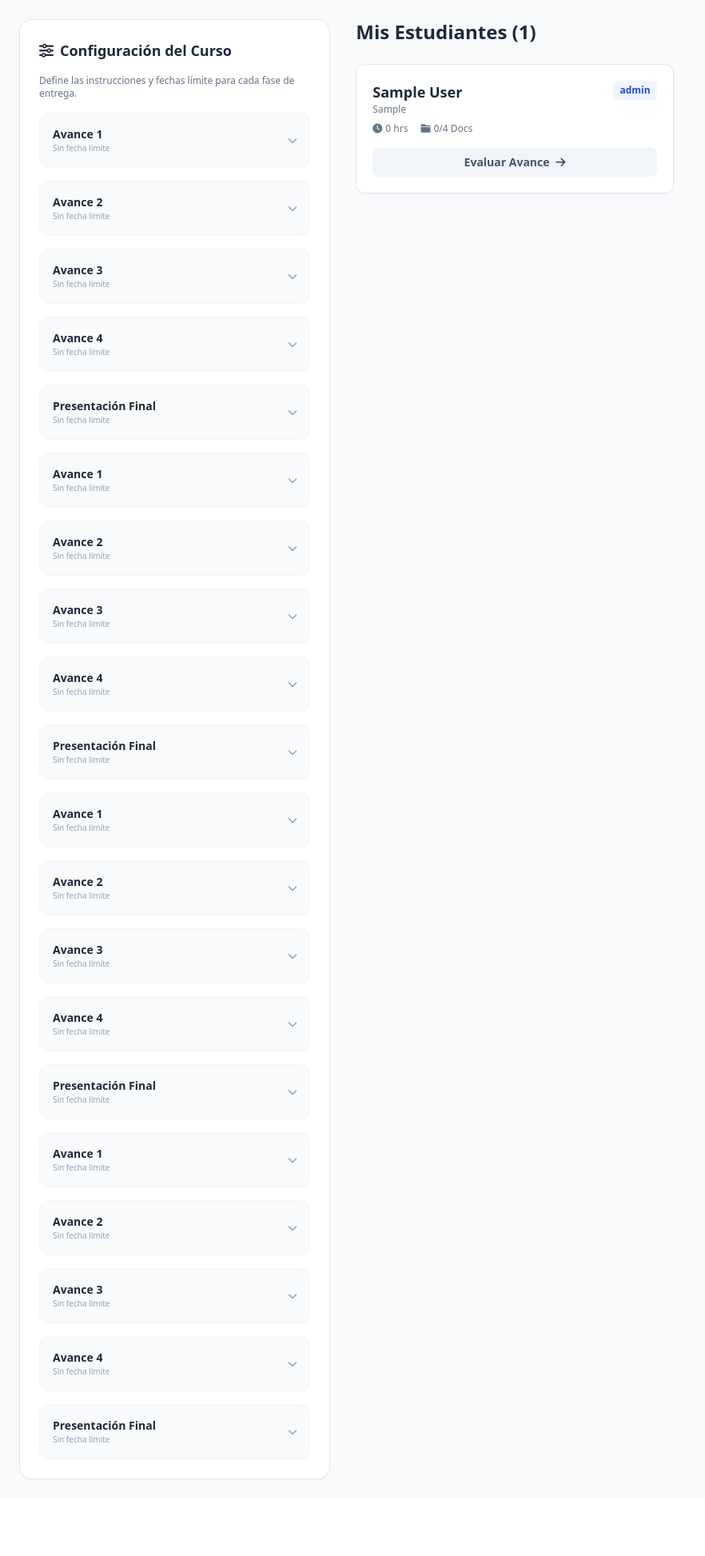
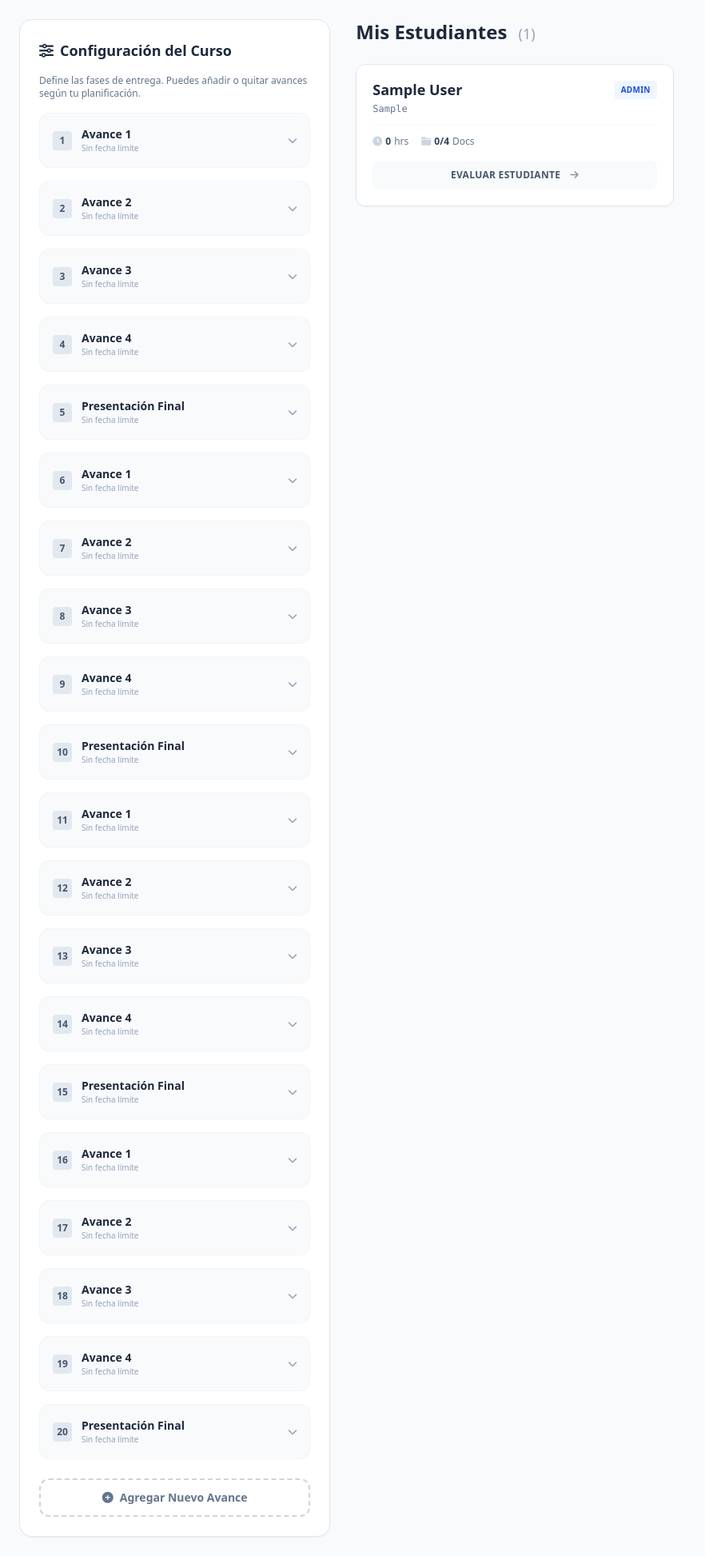
Before and after one commit to criuagrm/criuagrm.github.io, a Flask app: template sistema_tutores/templates/docente_dashboard.html in a window 1280 px wide. Shown: the part 73-2019 px from the top of the page at 80% size, without its empty margins (0-882 px from the left). Before the commit the page ends 1924 px from the top, so only its background shows below. Run offline with Flask 3, Linux system fonts and the light colour scheme; tables that the repository leaves empty hold one stand-in row (values such as "Sample post"); the template is opened without the code that fills it: values that come from a table or form of the project are taken from there, most other values are stand-ins (such as "Sample title", 1, 10 or a date in 2020); some libraries are stand-ins or nearby versions.

Commit message:
Update docente_dashboard.html

```diff
--- a/sistema_tutores/templates/docente_dashboard.html
+++ b/sistema_tutores/templates/docente_dashboard.html
@@ -27,68 +27,91 @@
                 <h2 class="font-bold text-lg mb-4 flex items-center gap-2">
                     <i class="fa-solid fa-sliders"></i> Configuración del Curso
                 </h2>
-                <p class="text-xs text-slate-500 mb-4">Define las instrucciones y fechas límite para cada fase de entrega.</p>
+                <p class="text-xs text-slate-500 mb-4">Define las fases de entrega. Puedes añadir o quitar avances según tu planificación.</p>
 
                 <div class="space-y-4">
                     {% for tarea in tareas %}
-                    <div x-data="{ open: false }" class="border border-slate-100 rounded-xl bg-slate-50 overflow-hidden">
+                    <div x-data="{ open: false }" class="border border-slate-100 rounded-xl bg-slate-50 overflow-hidden group">
                         <div @click="open = !open" class="p-4 cursor-pointer flex justify-between items-center hover:bg-slate-100 transition">
+                            <div class="flex items-center gap-3">
+                                <span class="bg-slate-200 text-slate-600 w-6 h-6 rounded flex items-center justify-center text-xs font-bold">{{ loop.index }}</span>
                                 <div>
-                                <h3 class="font-bold text-sm">{{ tarea.title }}</h3>
+                                    <h3 class="font-bold text-sm text-slate-800">{{ tarea.title }}</h3>
                                     {% if tarea.deadline %}
                                         <p class="text-[10px] text-red-500 font-bold"><i class="fa-regular fa-calendar"></i> {{ tarea.deadline }}</p>
                                     {% else %}
                                         <p class="text-[10px] text-slate-400">Sin fecha límite</p>
                                     {% endif %}
                                 </div>
+                            </div>
                             <i class="fa-solid fa-chevron-down text-xs text-slate-400 transition-transform" :class="{'rotate-180': open}"></i>
                         </div>
 
-                        <div x-show="open" class="p-4 bg-white border-t border-slate-100">
+                        <div x-show="open" class="p-4 bg-white border-t border-slate-100 space-y-3">
+
                             <form action="/docente/config_assignment" method="POST">
                                 <input type="hidden" name="assignment_id" value="{{ tarea.id }}">
 
-                                <label class="block text-xs font-bold text-slate-500 uppercase mb-1">Instrucciones</label>
-                                <textarea name="description" rows="2" class="w-full text-xs border border-slate-200 rounded p-2 mb-3 bg-slate-50" placeholder="Ej: Subir documento PDF con objetivos...">{{ tarea.description }}</textarea>
+                                <label class="block text-[10px] font-bold text-slate-400 uppercase mb-1">Instrucciones para el alumno</label>
+                                <textarea name="description" rows="2" class="w-full text-xs border border-slate-200 rounded p-2 mb-2 bg-slate-50 focus:bg-white transition outline-none focus:border-blue-300">{{ tarea.description }}</textarea>
 
-                                <label class="block text-xs font-bold text-slate-500 uppercase mb-1">Fecha Límite</label>
-                                <input type="date" name="deadline" value="{{ tarea.deadline }}" class="w-full text-xs border border-slate-200 rounded p-2 mb-3">
+                                <label class="block text-[10px] font-bold text-slate-400 uppercase mb-1">Fecha de Vencimiento</label>
+                                <input type="date" name="deadline" value="{{ tarea.deadline }}" class="w-full text-xs border border-slate-200 rounded p-2 mb-3 bg-slate-50 focus:bg-white transition outline-none focus:border-blue-300">
 
-                                <button type="submit" class="w-full bg-slate-800 text-white text-xs font-bold py-2 rounded hover:bg-slate-700">Guardar Cambios</button>
+                                <button type="submit" class="w-full bg-slate-800 text-white text-xs font-bold py-2 rounded hover:bg-slate-700 transition">Guardar Cambios</button>
                             </form>
+
+                            <div class="border-t border-slate-100 pt-3 mt-3">
+                                <form action="/docente/delete_assignment" method="POST" onsubmit="return confirm('¿Estás seguro de ELIMINAR este avance?\n\nCUIDADO: Se borrarán todas las tareas que los estudiantes hayan subido a este avance.')">
+                                    <input type="hidden" name="assignment_id" value="{{ tarea.id }}">
+                                    <button type="submit" class="w-full text-red-500 hover:text-red-700 text-[10px] font-bold uppercase flex items-center justify-center gap-1 transition">
+                                        <i class="fa-solid fa-trash"></i> Eliminar este avance
+                                    </button>
+                                </form>
+                            </div>
+
                         </div>
                     </div>
                     {% endfor %}
+
+                    <form action="/docente/add_assignment" method="POST" class="pt-2">
+                        <button type="submit" class="w-full border-2 border-dashed border-slate-300 text-slate-500 font-bold py-3 rounded-xl hover:border-blue-400 hover:text-blue-600 hover:bg-blue-50 transition flex items-center justify-center gap-2 text-sm">
+                            <i class="fa-solid fa-plus-circle"></i> Agregar Nuevo Avance
+                        </button>
+                    </form>
+
                 </div>
             </div>
         </div>
 
         <div class="lg:col-span-2">
-            <h2 class="font-bold text-2xl mb-6">Mis Estudiantes ({{ estudiantes|length }})</h2>
+            <h2 class="font-bold text-2xl mb-6 text-slate-800">Mis Estudiantes <span class="text-slate-400 text-lg font-normal ml-2">({{ estudiantes|length }})</span></h2>
 
             <div class="grid grid-cols-1 md:grid-cols-2 gap-4">
                 {% for e in estudiantes %}
-                <div class="bg-white p-5 rounded-xl shadow-sm border border-slate-200 hover:shadow-md transition group relative">
+                <div class="bg-white p-5 rounded-xl shadow-sm border border-slate-200 hover:shadow-md transition group relative hover:border-blue-200">
                     <div class="flex justify-between items-start mb-2">
                         <div>
-                            <h3 class="font-bold text-lg text-slate-800 group-hover:text-blue-600 transition">{{ e.full_name }}</h3>
-                            <p class="text-xs text-slate-500">{{ e.registro }}</p>
+                            <h3 class="font-bold text-lg text-slate-800 group-hover:text-blue-700 transition leading-tight">{{ e.full_name }}</h3>
+                            <p class="text-xs text-slate-500 font-mono mt-1">{{ e.registro }}</p>
                         </div>
-                        <span class="bg-blue-50 text-blue-700 text-xs font-bold px-2 py-1 rounded">{{ e.practicum_level }}</span>
+                        <span class="bg-blue-50 text-blue-700 text-[10px] font-bold px-2 py-1 rounded uppercase tracking-wide">{{ e.practicum_level }}</span>
                     </div>
 
-                    <div class="flex items-center gap-4 text-xs text-slate-500 mb-4">
-                        <span class="flex items-center gap-1"><i class="fa-solid fa-clock"></i> {{ e.total_hours }} hrs</span>
-                        <span class="flex items-center gap-1"><i class="fa-solid fa-folder"></i> {{ e.documents|selectattr("status", "equalto", "VALIDADO")|list|length }}/4 Docs</span>
+                    <div class="flex items-center gap-4 text-xs text-slate-500 mb-4 mt-3 border-t border-slate-50 pt-3">
+                        <span class="flex items-center gap-1"><i class="fa-solid fa-clock text-slate-300"></i> <strong class="text-slate-700">{{ e.total_hours }}</strong> hrs</span>
+                        {% set validados = e.documents|selectattr("status", "equalto", "VALIDADO")|list|length %}
+                        <span class="flex items-center gap-1"><i class="fa-solid fa-folder text-slate-300"></i> <strong class="{{ 'text-green-600' if validados == 4 else 'text-slate-700' }}">{{ validados }}/4</strong> Docs</span>
                     </div>
 
-                    <a href="/docente/ver/{{ e.id }}" class="block w-full text-center bg-slate-100 text-slate-600 font-bold py-2 rounded-lg hover:bg-blue-600 hover:text-white transition text-sm">
-                        Evaluar Avance <i class="fa-solid fa-arrow-right ml-1"></i>
+                    <a href="/docente/ver/{{ e.id }}" class="flex items-center justify-center gap-2 w-full bg-slate-50 text-slate-600 font-bold py-2.5 rounded-lg hover:bg-slate-900 hover:text-white transition text-xs uppercase tracking-wide group-hover:shadow-lg">
+                        Evaluar Estudiante <i class="fa-solid fa-arrow-right ml-1 opacity-60"></i>
                     </a>
                 </div>
                 {% else %}
-                <div class="col-span-2 text-center py-10 bg-white rounded-xl border border-dashed border-slate-300 text-slate-400">
-                    No tienes estudiantes activos asignados.
+                <div class="col-span-2 text-center py-12 bg-white rounded-2xl border border-dashed border-slate-300 text-slate-400">
+                    <i class="fa-solid fa-user-graduate text-4xl mb-3 text-slate-200"></i>
+                    <p>No tienes estudiantes activos asignados todavía.</p>
                 </div>
                 {% endfor %}
             </div>
```
Lines whose indentation alone changed are shown as unchanged.
